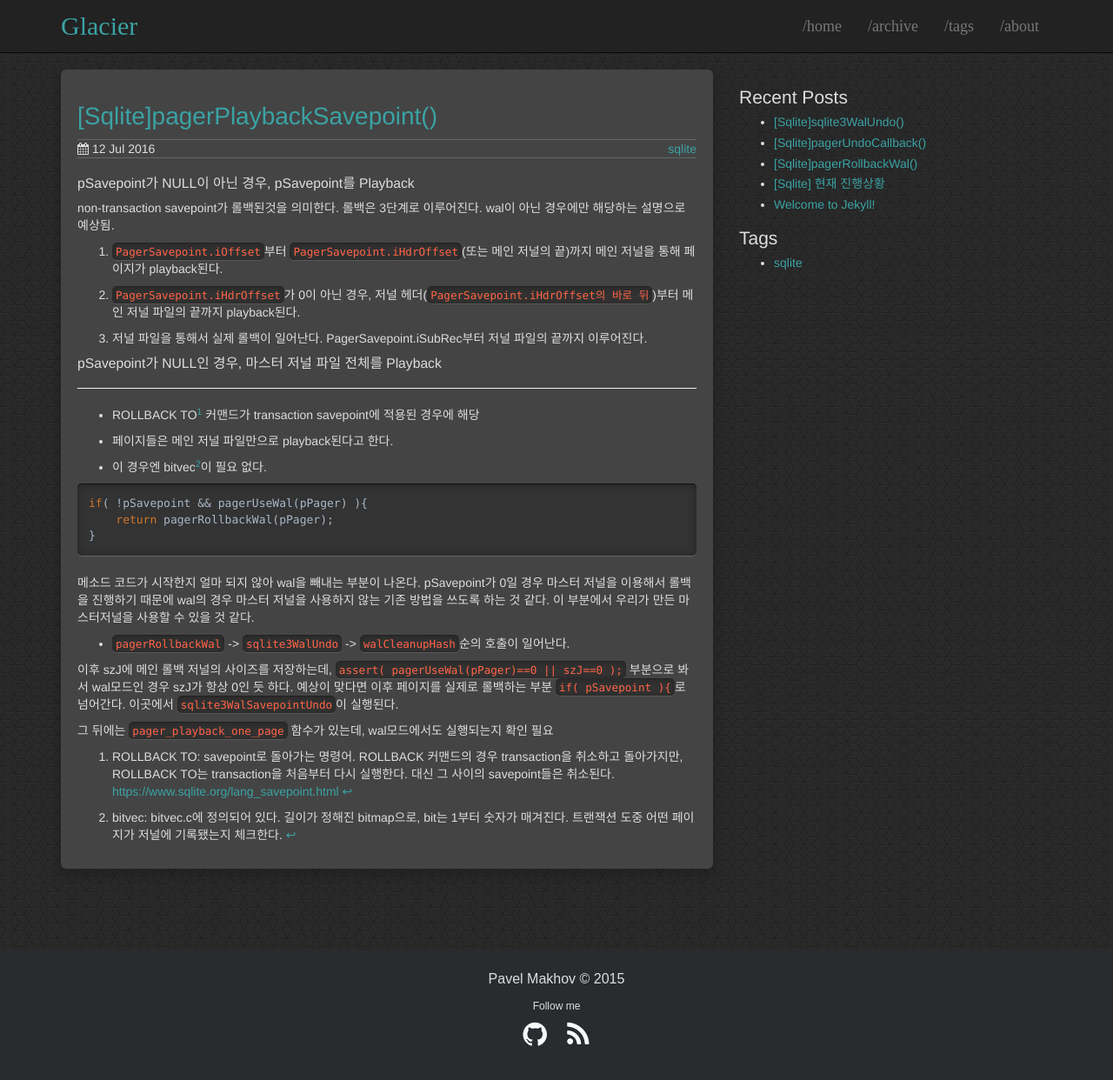
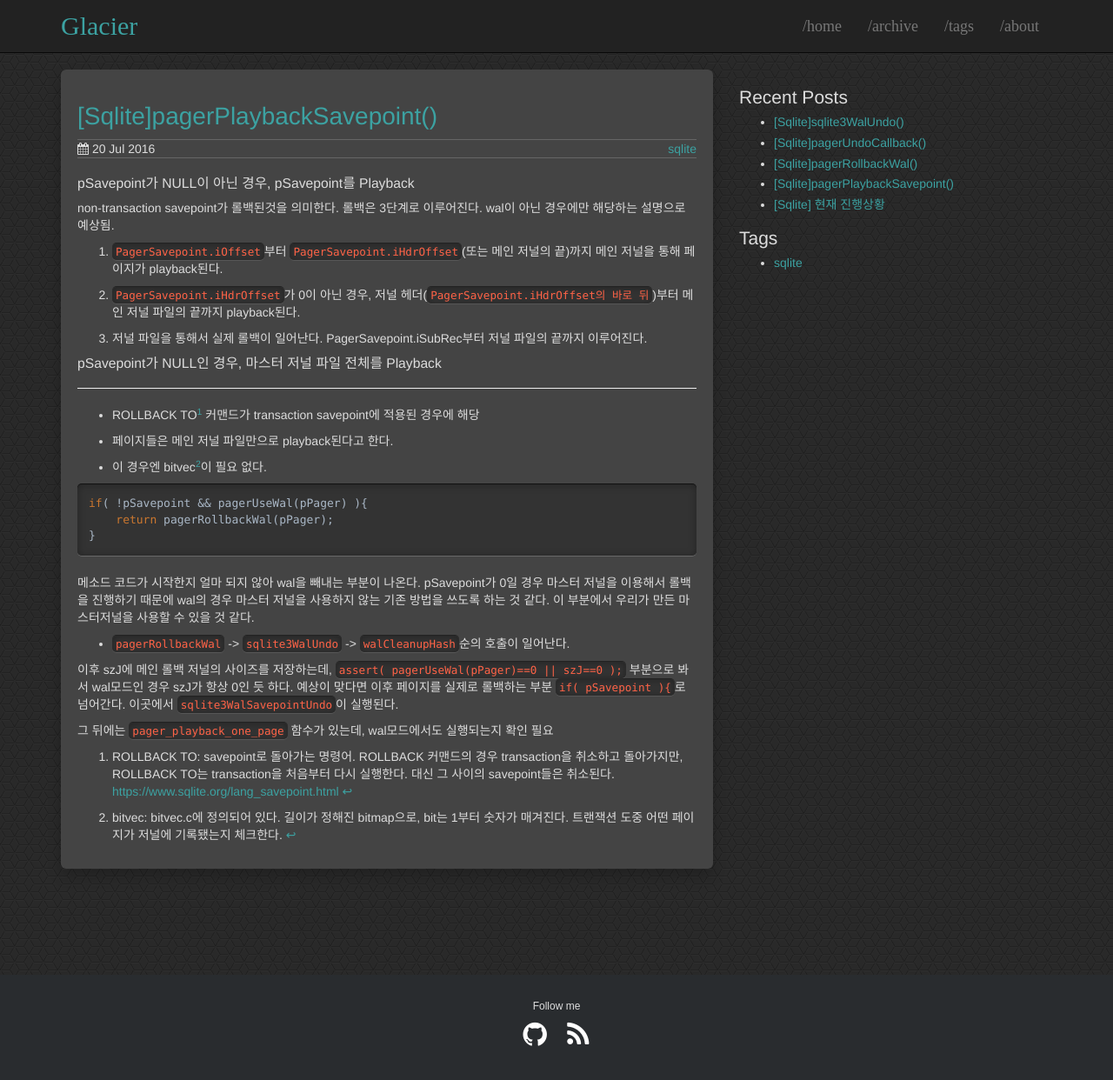
Before and after one commit to mnyok/mnyok.github.io, a Jekyll site: the page built from _posts/2016-07-20-pagerPlaybackSavepoint.markdown, in a window 1280 px wide and 1269 px high. Shown: the top 1242 px of the window at 87% size. Built offline with Jekyll 4.4.1, drawn with Linux system fonts in a browser that asks for light colours.

Commit message:
remove macarov

```diff
--- a/_includes/footer.html
+++ b/_includes/footer.html
@@ -1,7 +1,7 @@
     <footer class="footer-distributed">
       <div class="container">
         <div class="footer">
-          <p>Pavel Makhov &copy; 2015</p>
+          <!--<p>Pavel Makhov &copy; 2015</p>-->
           {% include social.html %}
         </div>
       </div>
--- a/_posts/2016-07-20-pagerPlaybackSavepoint.markdown
+++ b/_posts/2016-07-20-pagerPlaybackSavepoint.markdown
@@ -1,7 +1,7 @@
 ---
 layout: post
 title:  "[Sqlite]pagerPlaybackSavepoint()"
-date:   2016-07-12 21:01:47 +0000
+date:   2016-07-20 21:01:47 +0000
 categories: sqlite
 tags: sqlite
 ---
```
